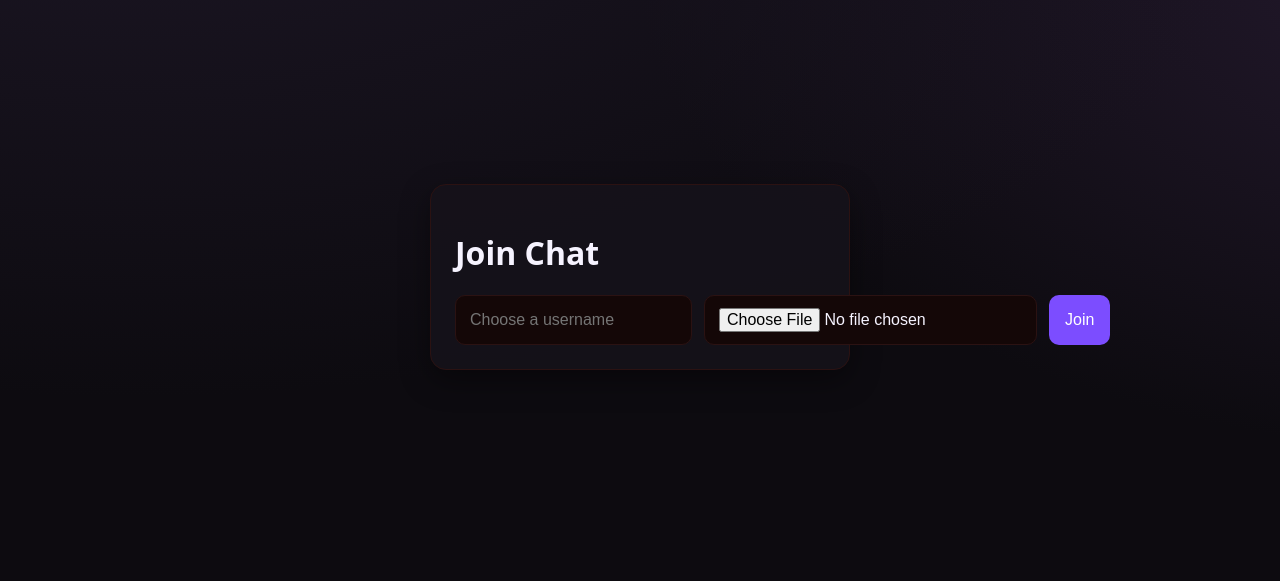
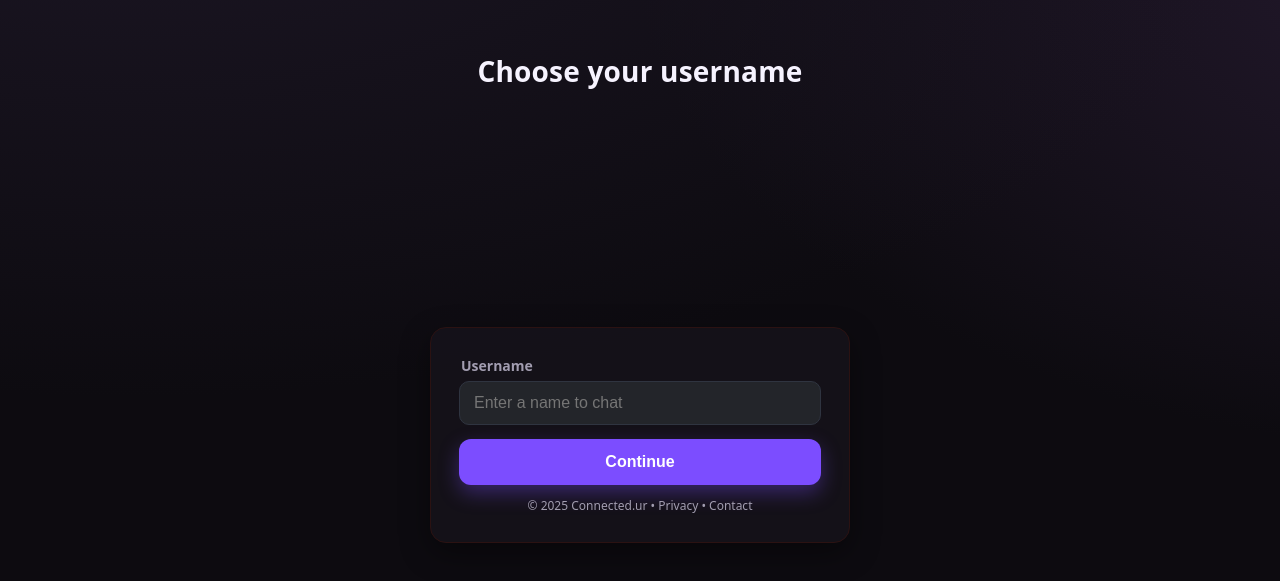
Before and after one commit to cosmicnova369-arch/rover, a website: page public/index.html in a window 1280 px wide. Shown: the part 123-704 px from the top of the page. Drawn offline with nearby package versions, Linux system fonts and the light colour scheme; no server answers.

Commit message:
Restyle username page: centered title, labeled input, purple Continue button

```diff
--- a/public/index.html
+++ b/public/index.html
@@ -8,13 +8,15 @@
   </head>
   <body>
     <div id="join-screen" class="screen">
-      <div class="card">
-        <h1>Join Chat</h1>
-        <form id="join-form">
-          <input id="username" type="text" placeholder="Choose a username" minlength="1" maxlength="30" required />
-          <input id="avatar-file" type="file" accept="image/*" />
-          <button type="submit">Join</button>
+      <h1 id="join-title">Choose your username</h1>
+      <div class="card join">
+        <label for="username" class="label">Username</label>
+        <form id="join-form" class="join-form">
+          <input id="username" type="text" placeholder="Enter a name to chat" minlength="1" maxlength="30" required />
+          <input id="avatar-file" type="file" accept="image/*" class="hidden" />
+          <button type="submit" class="btn-continue">Continue</button>
         </form>
+        <div class="legal">© 2025 Connected.ur • <a href="#" tabindex="-1">Privacy</a> • <a href="#" tabindex="-1">Contact</a></div>
       </div>
     </div>
 
--- a/public/styles.css
+++ b/public/styles.css
@@ -34,6 +34,7 @@ body {
   place-items: center;
   padding: 24px;
 }
+#join-title { margin: 40px 0 16px; font-size: 28px; font-weight: 800; letter-spacing: .2px; }
 .card {
   background: var(--panel);
   border: 1px solid #2b1212;
@@ -43,25 +44,33 @@ body {
   width: 100%;
   max-width: 420px;
 }
-#join-form { display: flex; gap: 12px; }
-#join-form input {
+.card.join { padding: 28px; }
+.label { display: block; font-size: 14px; font-weight: 700; color: var(--muted); margin: 0 0 6px 2px; }
+.join-form { display: grid; gap: 14px; }
+#join-form input, .join-form input {
   flex: 1;
   padding: 12px 14px;
-  background: #140707;
-  border: 1px solid #2b1212;
+  background: #23252a;
+  border: 1px solid #2f3440;
   border-radius: 10px;
   color: var(--text);
   font-size: 16px; /* prevent mobile auto-zoom */
 }
-#join-form button {
-  padding: 12px 16px;
+#join-form button, .btn-continue {
+  padding: 14px 16px;
   background: var(--accent);
   color: white;
   border: none;
-  border-radius: 10px;
+  border-radius: 12px;
   cursor: pointer;
   font-size: 16px;
+  font-weight: 700;
+  box-shadow: 0 8px 20px rgba(124,77,255,0.35);
 }
+.btn-continue:active { transform: translateY(1px); }
+.legal { text-align: center; color: var(--muted); font-size: 12px; margin-top: 12px; }
+.legal a { color: var(--muted); text-decoration: none; }
+.legal a:hover { color: #fff; text-decoration: underline; }
 
 /* Chat layout */
 .chat { display: grid; grid-template-rows: auto 1fr auto; height: 100dvh; height: 100vh; }
```
